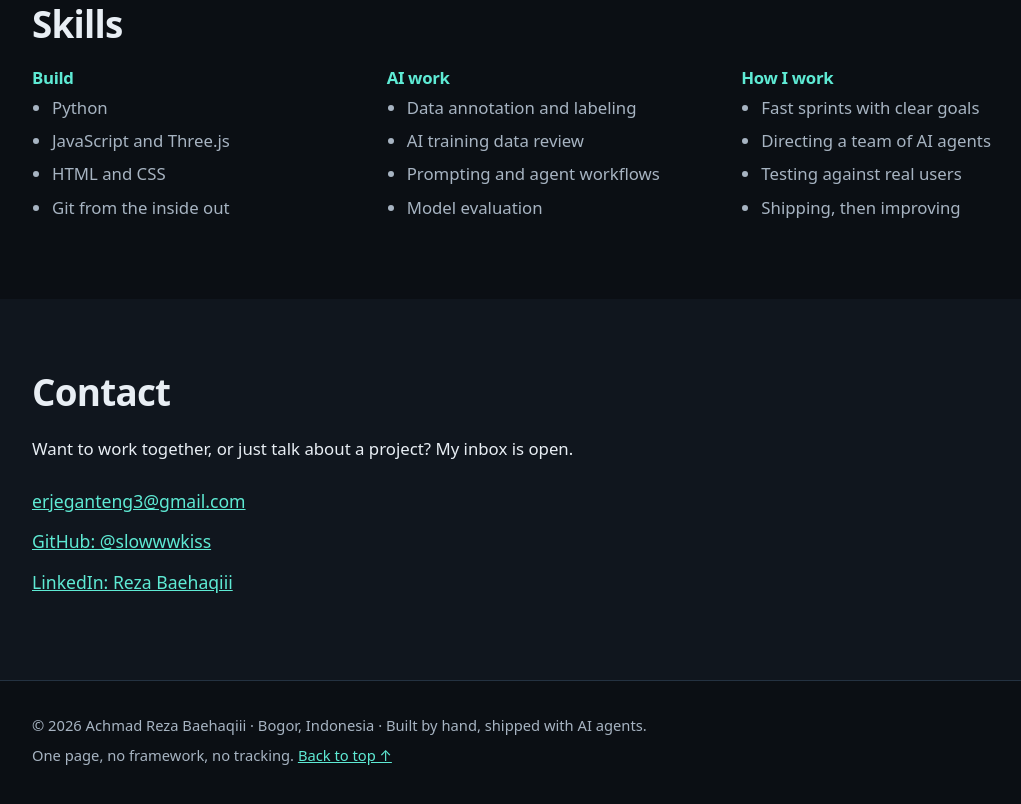
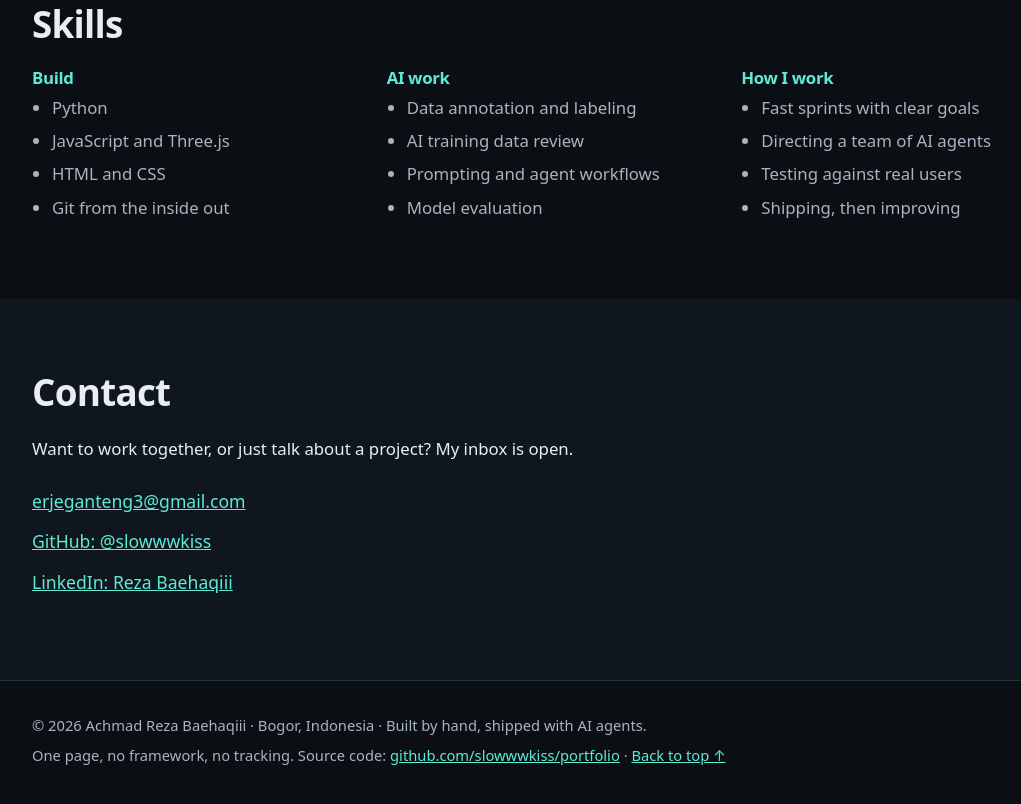
Before and after one commit to slowwwkiss/portfolio, a plain HTML site: page index.html in a window 1280 px wide. Shown: the part 2897-3701 px from the top of the page, without its empty margins (88-1109 px from the left). Drawn offline with Linux system fonts and the light colour scheme.

Commit message:
Add direct source repo link to footer (One Who Codes rules)

```diff
--- a/index.html
+++ b/index.html
@@ -193,7 +193,7 @@
 <footer class="site-footer">
   <div class="wrap">
     <p>© 2026 Achmad Reza Baehaqiii · Bogor, Indonesia · Built by hand, shipped with AI agents.</p>
-    <p class="footer-note">One page, no framework, no tracking. <a href="#top">Back to top ↑</a></p>
+    <p class="footer-note">One page, no framework, no tracking. Source code: <a href="https://github.com/slowwwkiss/portfolio" target="_blank" rel="noopener">github.com/slowwwkiss/portfolio</a> · <a href="#top">Back to top ↑</a></p>
   </div>
 </footer>
 
```
